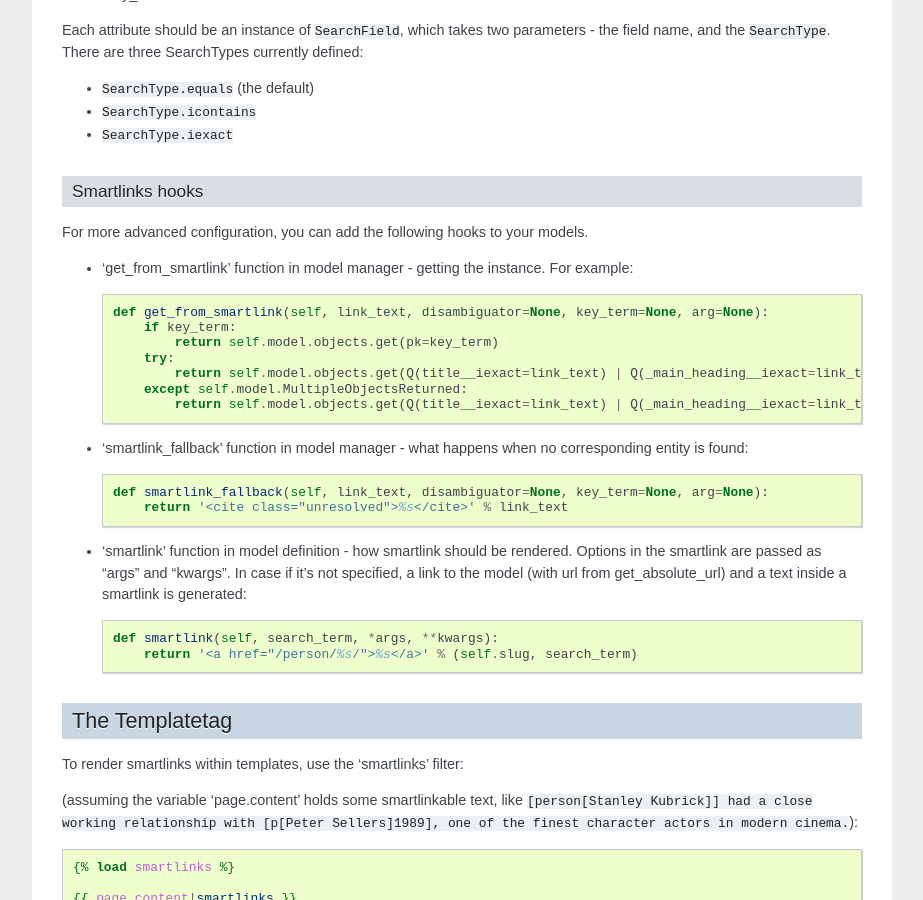
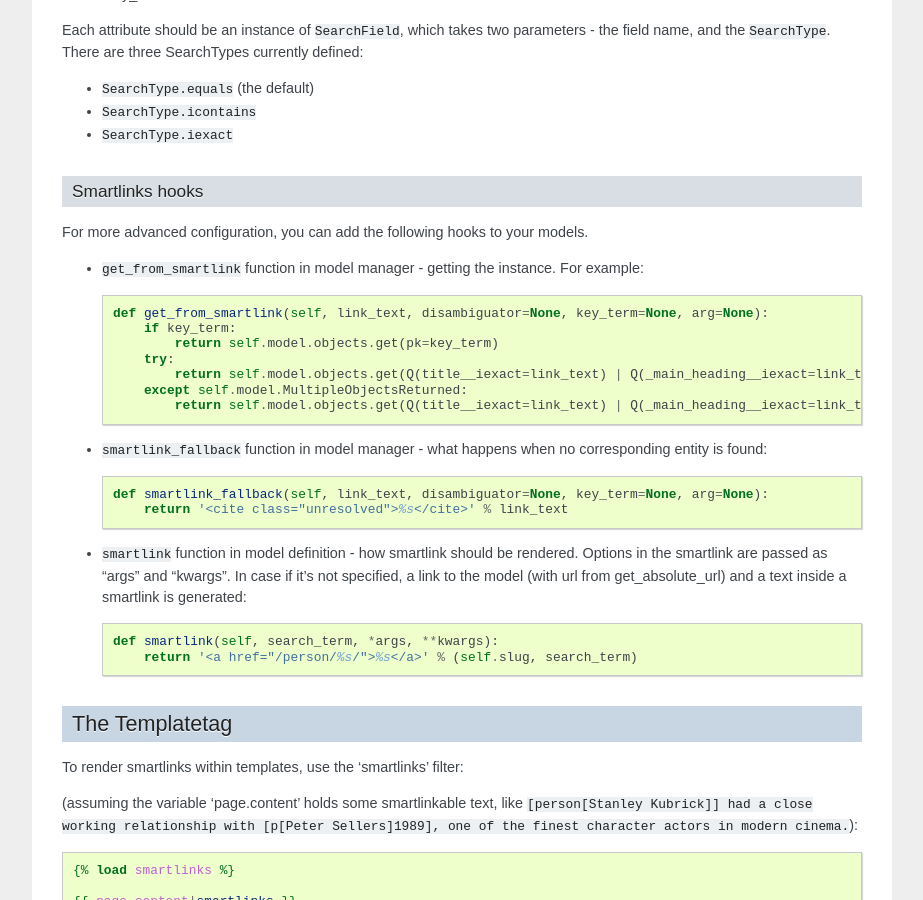
Before and after one commit to glamkit/glamkit-smartlinks, a Sphinx documentation site: the page built from docs/index.rst, in a window 1280 px wide and 900 px high, scrolled down 5900 px. Shown: the whole window, without its empty margins (198-1121 px from the left). Built offline with Sphinx 7.4.7, drawn with Linux system fonts in a browser that asks for light colours.

Commit message:
more code markup in doc

```diff
--- a/docs/index.rst
+++ b/docs/index.rst
@@ -264,7 +264,7 @@ Smartlinks hooks
 
 For more advanced configuration, you can add the following hooks to your models.
 
-* 'get_from_smartlink' function in model manager - getting the instance. For example::
+* ``get_from_smartlink`` function in model manager - getting the instance. For example::
 
     def get_from_smartlink(self, link_text, disambiguator=None, key_term=None, arg=None):
         if key_term:
@@ -274,12 +274,12 @@ For more advanced configuration, you can add the following hooks to your models.
         except self.model.MultipleObjectsReturned:
             return self.model.objects.get(Q(title__iexact=link_text) | Q(_main_heading__iexact=link_text) | Q(_menu_name__iexact=link_text), Q(pk=disambiguator))
 
-* 'smartlink_fallback' function in model manager - what happens when no corresponding entity is found::
+* ``smartlink_fallback`` function in model manager - what happens when no corresponding entity is found::
 
     def smartlink_fallback(self, link_text, disambiguator=None, key_term=None, arg=None):
         return '<cite class="unresolved">%s</cite>' % link_text
 
-* 'smartlink' function in model definition - how smartlink should be rendered. Options in the smartlink are passed as "args" and "kwargs". In case if it's not specified, a link to the model (with url from get_absolute_url) and a text inside a smartlink is generated::
+* ``smartlink`` function in model definition - how smartlink should be rendered. Options in the smartlink are passed as "args" and "kwargs". In case if it's not specified, a link to the model (with url from get_absolute_url) and a text inside a smartlink is generated::
 
     def smartlink(self, search_term, *args, **kwargs):
         return '<a href="/person/%s/">%s</a>' % (self.slug, search_term)
```
